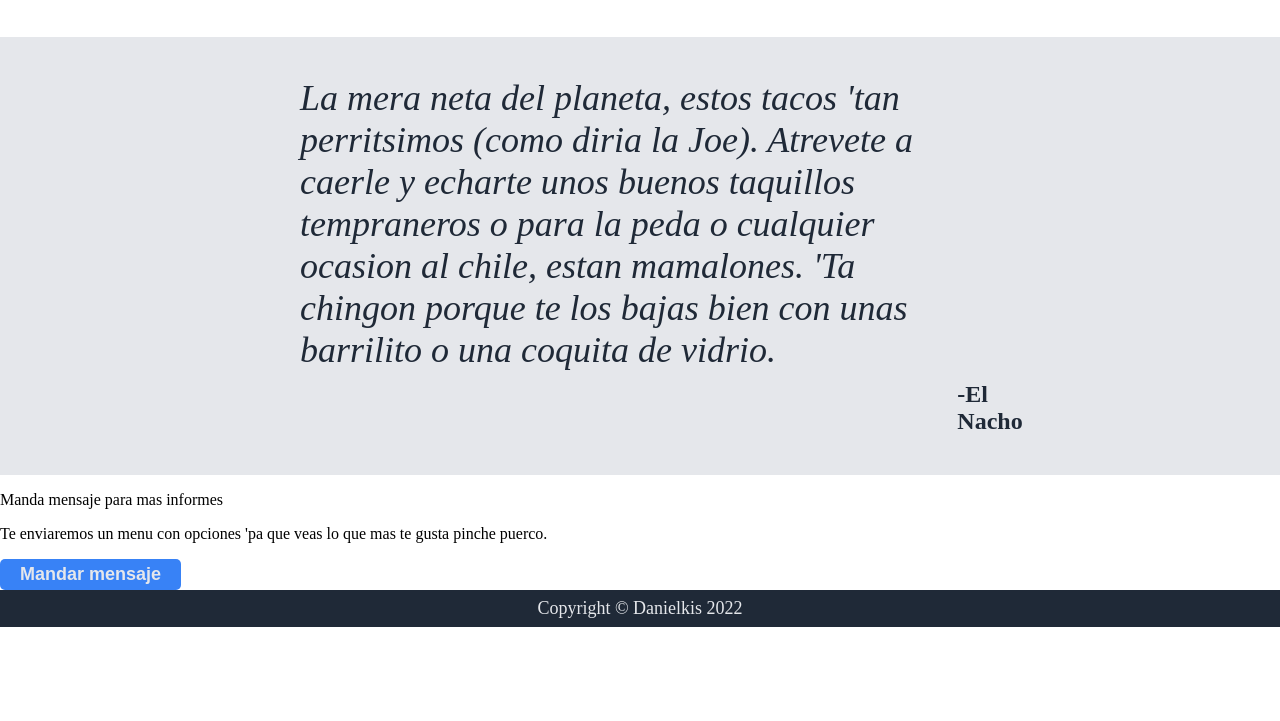
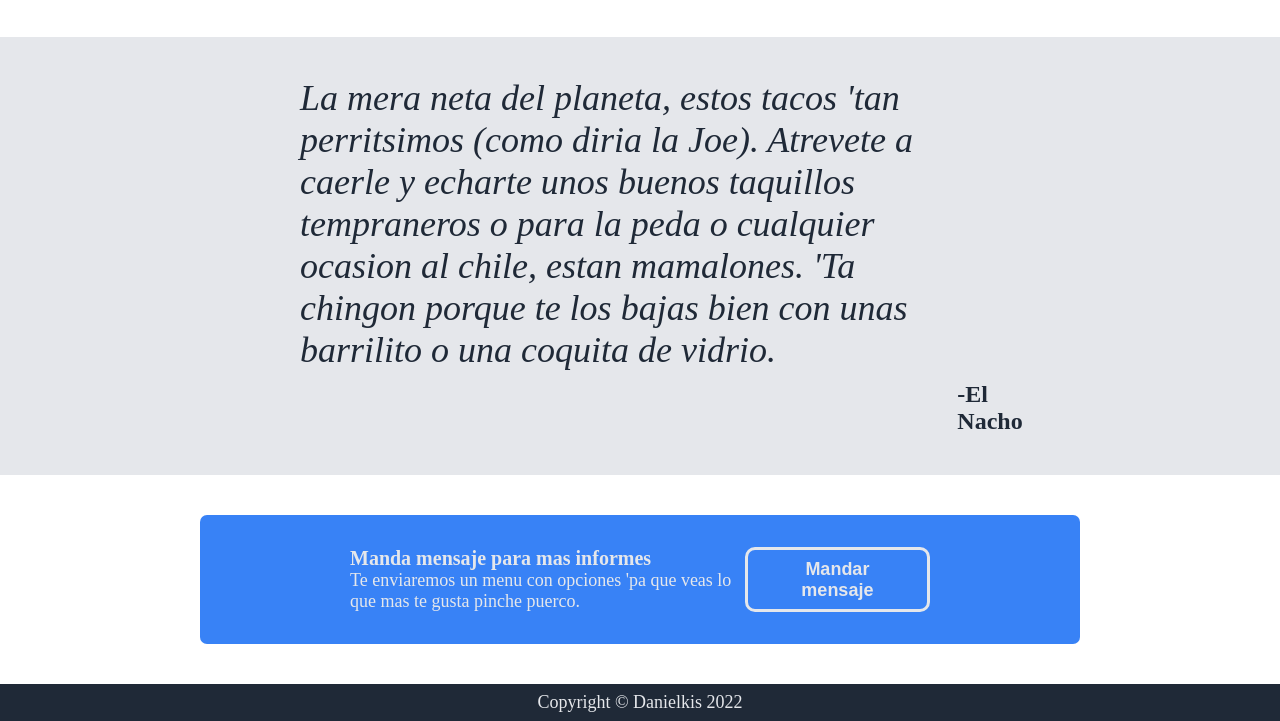
Before and after one commit to ElNachoMojado/Landing-page, a plain HTML site: page index.html in a window 1280 px wide. Shown: the part 624-1345 px from the top of the page. Before the commit the page ends 1251 px from the top, so only its background shows below. Drawn offline with Linux system fonts and the light colour scheme.

Commit message:
Finish landing page layout

```diff
--- a/index.html
+++ b/index.html
@@ -58,8 +58,8 @@
         <div class="last">
             <div class="call">
                 <div class="textin">
-                    <p>Manda mensaje para mas informes</p>
-                    <p>Te enviaremos un menu con opciones 'pa que veas lo que mas te gusta pinche puerco.</p>
+                    <p style="color: #E5E7EB; font-size: 20px; font-weight: bold; margin:0;">Manda mensaje para mas informes</p>
+                    <p style="color: #E5E7EB; font-size: 18px; margin: 0;">Te enviaremos un menu con opciones 'pa que veas lo que mas te gusta pinche puerco.</p>
                 </div>
                 <button>Mandar mensaje</button>
             </div>
--- a/style.css
+++ b/style.css
@@ -137,6 +137,26 @@ img {
 .last {
     display: flex;
     flex-direction: column;
+    flex: 1;
+}
+
+.call {
+    display: flex;
+    background-color: #3882F6;
+    border-radius: 7px;
+    margin: 40px 200px;
+    padding: 32px 150px;
+    justify-content: space-between;
+}
+
+.textin {
+    width: 400px;
+}
+
+.call button {
+    border: 3px solid #E5E7EB;
+    padding: 8px 20px;
+    border-radius: 10px;
 }
 
 .footer {
```
